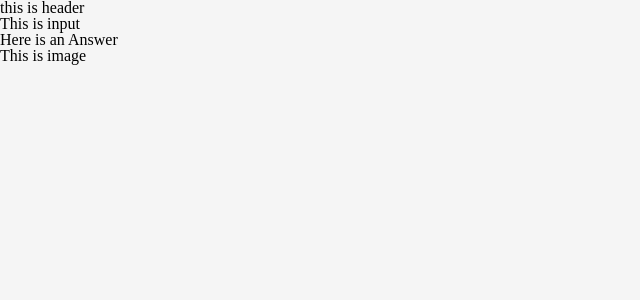
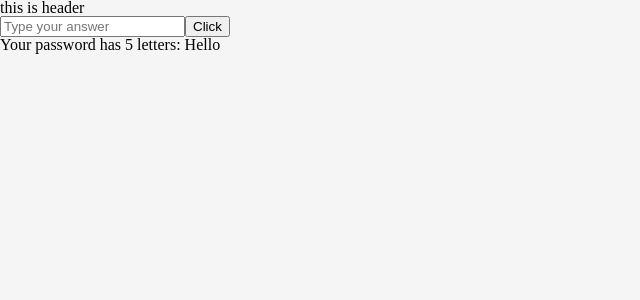
Before and after one commit to jakub84/game, a React app: page / in a window 1280 px wide. Shown: the top 300 px of the page, without its empty margins (0-640 px from the left). Built offline with nearby package versions, Linux system fonts and the light colour scheme.

Commit message:
Add, input, and first logic

```diff
--- a/src/Components/App.js
+++ b/src/Components/App.js
@@ -1,4 +1,4 @@
-import React from 'react';
+import React from 'react'
 import Header from './Header'
 import InputField from './InputField'
 import PrintAnswer from './PrintAnswer'
@@ -6,15 +6,66 @@ import DrawImage from './DrawImage'
 
 
 class App extends React.Component {
+  constructor(props) {
+    super(props)
+    this.state = {
+      UserAnswer: '',
+      dinamicPassword: 'Hello',
+      isSucces:false
+    }
+  }
+  onFormSubmit = (e) => {
+    e.preventDefault();
+    // alert(this.state.UserAnswer)
+  }
+  onChangeInput = (e) => {
+    this.setState({
+      UserAnswer: e.target.value
+    })
 
+  }
+  checkAnswers = (userAnswer,pass) => {
+
+    let compareAnswers = []
+    userAnswer = userAnswer.toLowerCase().split('')
+    pass = pass.toLowerCase().split('')
+    userAnswer.forEach((userAnswers,i) => {
+      pass.forEach((passwords,j) => {
+        if(userAnswers === passwords && i === j) {
+          compareAnswers.push(passwords)
+          return
+        } else if (userAnswers !== passwords && i === j) {
+          compareAnswers.push('*')
+        } else if (i > j) {
+          return
+        }
+      })
+    })
+    if(compareAnswers.includes('*')) {
+    this.setState({
+      isSucces:false
+    })} else {
+      this.setState({
+        isSucces:true
+      })
+    }
+    console.log(compareAnswers, this.state.isSucces)
+  }
   render() {
 
     return (
       <div>
         <Header />
-        <InputField />
-        <PrintAnswer />
-        <DrawImage />
+        <InputField
+          onFormSubmit = {this.onFormSubmit}
+          inputValue = {this.state.UserAnswer}
+          onChangeInput = {this.onChangeInput}
+          checkAnswers = {() => this.checkAnswers(this.state.UserAnswer,this.state.dinamicPassword)}
+          maxLength = {this.state.dinamicPassword.length}
+        />
+        <PrintAnswer
+        password = {this.state.dinamicPassword}/>
+        {/* <DrawImage /> */}
       </div>
     );
   }
--- a/src/Components/InputField.js
+++ b/src/Components/InputField.js
@@ -1,7 +1,21 @@
 import React from 'react'
-const InputField = () => (
+const InputField = (props) => (
     <div>
-        This is input
+            <form className="form"
+                onSubmit={props.onFormSubmit}
+                id="form">
+            <input type='text'
+                value={props.inputValue}
+                onChange={props.onChangeInput}
+                placeholder="Type your answer"
+                autoComplete="off"
+                name="Your answer"
+                id="answer"
+                maxLength={props.maxLength} />
+            <button
+            onClick = {props.checkAnswers}
+            >Click</button>
+            </form>
     </div>
 );
 export default InputField
--- a/src/Components/PrintAnswer.js
+++ b/src/Components/PrintAnswer.js
@@ -1,7 +1,7 @@
 import React from 'react'
-const PrintAnswer = () => (
+const PrintAnswer = (props) => (
     <div>
-        Here is an Answer
+        Your password has {props.password.length} letters: {props.password}
     </div>
 );
 export default PrintAnswer
```
